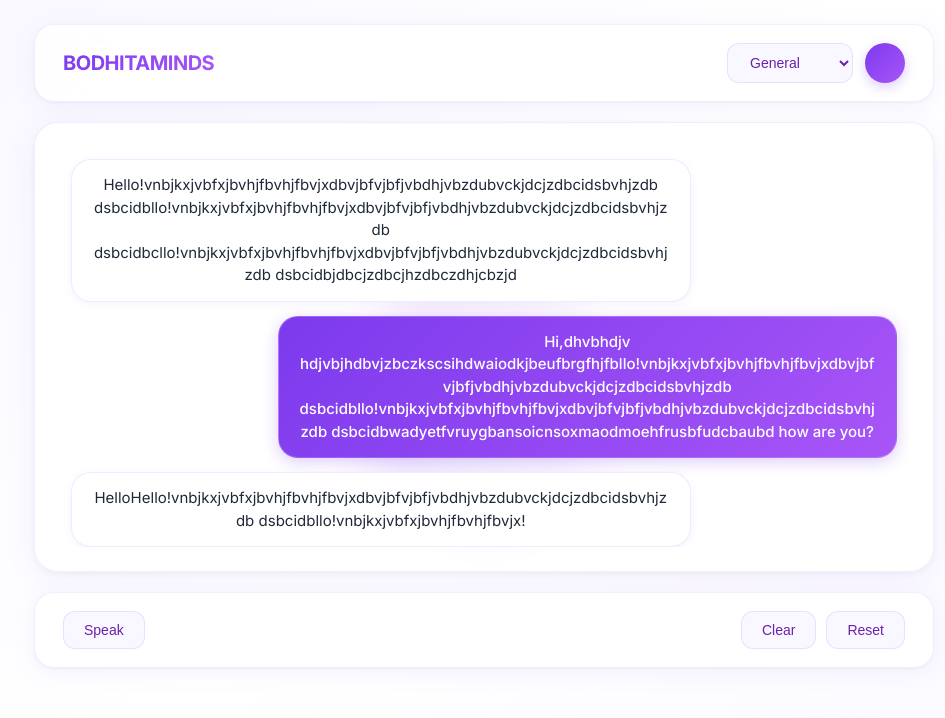
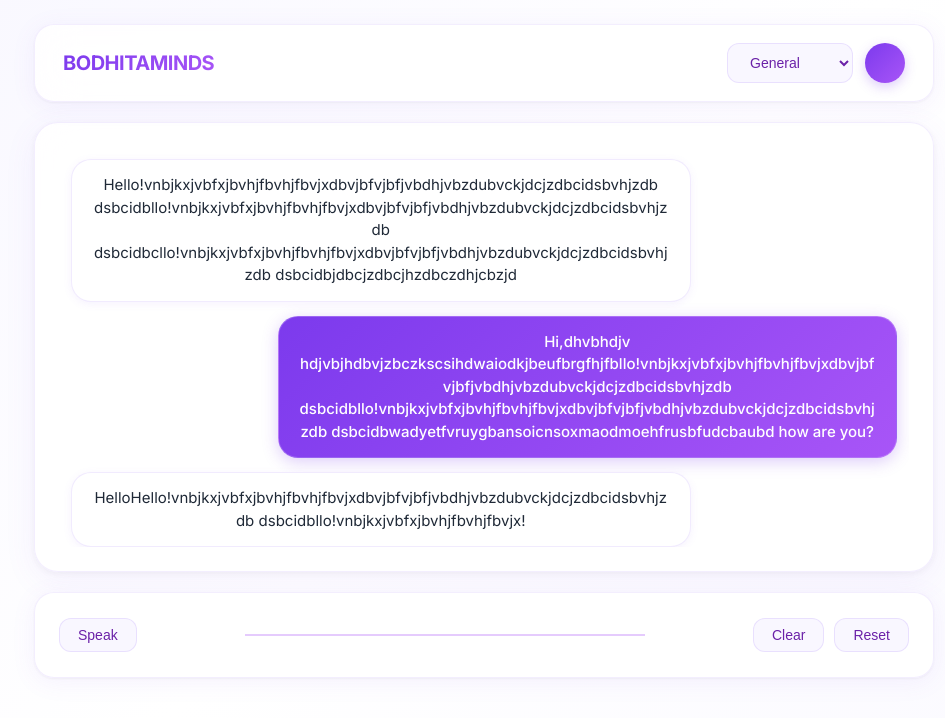
Before and after one commit to upendrakumar-17/ai-voice-agent-frontend, a React (Create React App) app: page / in a window 1280 px wide. Shown: the top 718 px of the page, without its empty margins (156-1101 px from the left). Built offline with nearby package versions, Linux system fonts and the light colour scheme; no server answers.

Commit message:
added code sirri line

```diff
--- a/src/components/Footer.jsx
+++ b/src/components/Footer.jsx
@@ -1,33 +1,37 @@
 import React, { useState } from 'react';
+import SiriWaveform from './SiriWaveform';
 import '../css/Footer.css';
 
 const Footer = () => {
-  const [showButtonOne, setShowButtonOne] = useState(true);
-  const [inputValue, setInputValue] = useState('');
+  const [isActive, setIsActive] = useState(false);
 
   return (
     <div className="footer">
       <div className="footer__button-groups">
 
-        {/* Left button (Start / Stop) */}
+        {/* Left button (Speak / Stop) */}
         <div className="footer__group footer__group--left">
-          {showButtonOne ? (
+          {!isActive ? (
             <button
               className="footer__button"
-              onClick={() => setShowButtonOne(false)}
+              onClick={() => setIsActive(true)}
             >
               Speak
             </button>
           ) : (
             <button
-              className="footer__button"
-              onClick={() => setShowButtonOne(true)}
+              className="footer__button footer__button--active"
+              onClick={() => setIsActive(false)}
             >
               Stop
             </button>
           )}
         </div>
 
+        {/* Center - Siri Waveform */}
+        <div className="footer__waveform">
+          <SiriWaveform isActive={isActive} />
+        </div>
 
         {/* Right buttons */}
         <div className="footer__group footer__group--right">
--- /dev/null
+++ b/src/components/SiriWaveform.jsx
@@ -0,0 +1,124 @@
+import React, { useRef, useEffect } from 'react';
+
+const SiriWaveform = ({ isActive }) => {
+    const canvasRef = useRef(null);
+    const animationRef = useRef(null);
+    const analyserRef = useRef(null);
+    const dataRef = useRef(null);
+
+    useEffect(() => {
+        const canvas = canvasRef.current;
+        if (!canvas) return;
+
+        const ctx = canvas.getContext('2d');
+        const width = canvas.width;
+        const height = canvas.height;
+
+        // Setup audio if active
+        if (isActive && !analyserRef.current) {
+            navigator.mediaDevices.getUserMedia({ audio: true })
+                .then((stream) => {
+                    const audioCtx = new AudioContext();
+                    const source = audioCtx.createMediaStreamSource(stream);
+                    const analyser = audioCtx.createAnalyser();
+                    analyser.fftSize = 512; // Increased for better frequency resolution
+                    analyser.smoothingTimeConstant = 0.7; // Smoother transitions
+                    source.connect(analyser);
+
+                    analyserRef.current = analyser;
+                    dataRef.current = new Uint8Array(analyser.frequencyBinCount);
+                })
+                .catch(err => console.log('Microphone access denied:', err));
+        }
+
+        const draw = () => {
+            ctx.clearRect(0, 0, width, height);
+
+            if (isActive && analyserRef.current && dataRef.current) {
+                // Get audio data
+                analyserRef.current.getByteFrequencyData(dataRef.current);
+
+                // Focus on voice frequencies (85Hz - 255Hz) for better sensitivity
+                const voiceRange = dataRef.current.slice(3, 12);
+                const avgEnergy = voiceRange.reduce((a, b) => a + b, 0) / voiceRange.length;
+                const normalizedEnergy = Math.min(avgEnergy / 180, 1); // Increased sensitivity
+
+                // Draw animated Siri-style waves
+                const time = Date.now() / 1000;
+                const numWaves = 5;
+                const centerY = height / 2;
+
+                for (let i = 0; i < numWaves; i++) {
+                    ctx.beginPath();
+
+                    const opacity = 0.8 - (i * 0.13);
+                    const gradient = ctx.createLinearGradient(0, 0, width, 0);
+                    gradient.addColorStop(0, `rgba(124, 58, 237, ${opacity * 0.3})`);
+                    gradient.addColorStop(0.5, `rgba(168, 85, 247, ${opacity})`);
+                    gradient.addColorStop(1, `rgba(124, 58, 237, ${opacity * 0.3})`);
+
+                    ctx.strokeStyle = gradient;
+                    ctx.lineWidth = 3 - (i * 0.4);
+
+                    for (let x = 0; x < width; x++) {
+                        // Calculate edge dampening - endpoints have zero displacement
+                        const normalizedX = x / width; // 0 to 1
+                        const distanceFromCenter = Math.abs(normalizedX - 0.5) * 2; // 0 at center, 1 at edges
+                        const edgeDampening = Math.pow(1 - distanceFromCenter, 3); // Cubic falloff to zero at edges
+
+                        const frequency = 0.015 + (i * 0.004);
+                        const baseAmplitude = 6 + normalizedEnergy * 35; // Increased voice response
+                        const amplitude = baseAmplitude * (1 - i * 0.18) * edgeDampening; // Apply edge dampening
+                        const phase = time * (1.5 + i * 0.4);
+
+                        const y = centerY +
+                            Math.sin(x * frequency + phase) * amplitude +
+                            Math.sin(x * frequency * 2.5 - phase * 1.3) * (amplitude * 0.6) +
+                            Math.sin(x * frequency * 0.5 + phase * 0.8) * (amplitude * 0.3);
+
+                        if (x === 0) {
+                            ctx.moveTo(x, y);
+                        } else {
+                            ctx.lineTo(x, y);
+                        }
+                    }
+
+                    ctx.stroke();
+                }
+            } else {
+                // Draw static line when not active
+                ctx.beginPath();
+                ctx.strokeStyle = 'rgba(168, 85, 247, 0.3)';
+                ctx.lineWidth = 2;
+                ctx.moveTo(0, height / 2);
+                ctx.lineTo(width, height / 2);
+                ctx.stroke();
+            }
+
+            animationRef.current = requestAnimationFrame(draw);
+        };
+
+        draw();
+
+        return () => {
+            if (animationRef.current) {
+                cancelAnimationFrame(animationRef.current);
+            }
+        };
+    }, [isActive]);
+
+    return (
+        <canvas
+            ref={canvasRef}
+            width={400}
+            height={60}
+            style={{
+                width: '100%',
+                height: '60px',
+                maxWidth: '400px'
+            }}
+        />
+    );
+};
+
+export default SiriWaveform;
--- a/src/css/Footer.css
+++ b/src/css/Footer.css
@@ -2,7 +2,7 @@
   margin: 0 auto 24px;
   width: 90%;
   max-width: 900px;
-  padding: 18px 28px;
+  padding: 12px 24px;
 
   /* Glassmorphism matching navbar */
   background: rgba(255, 255, 255, 0.85);
@@ -31,7 +31,7 @@
   display: flex;
   justify-content: space-between;
   align-items: center;
-  gap: 16px;
+  gap: 20px;
 }
 
 .footer__group {
@@ -40,7 +40,7 @@
 }
 
 .footer__button {
-  padding: 10px 20px;
+  padding: 8px 18px;
   border-radius: 12px;
   border: 1px solid rgba(139, 92, 246, 0.15);
   background: rgba(139, 92, 246, 0.05);
@@ -60,6 +60,28 @@
 
 .footer__button:active {
   transform: translateY(0);
+}
+
+.footer__button--active {
+  background: linear-gradient(135deg, #7c3aed 0%, #a855f7 100%);
+  color: #ffffff;
+  border-color: rgba(124, 58, 237, 0.3);
+  box-shadow: 0 4px 12px rgba(124, 58, 237, 0.25);
+}
+
+.footer__button--active:hover {
+  box-shadow: 0 6px 16px rgba(124, 58, 237, 0.35);
+}
+
+/* Siri Waveform in center */
+.footer__waveform {
+  flex-grow: 1;
+  max-width: 400px;
+  height: 60px;
+  display: flex;
+  align-items: center;
+  justify-content: center;
+  position: relative;
 }
 
 .footer__center-text {
--- a/src/css/Home.css
+++ b/src/css/Home.css
@@ -8,15 +8,3 @@
   position: relative;
   overflow: hidden;
 }
-
-/* Voice orb background - centered behind everything */
-.voice-orb-container {
-  position: fixed;
-  top: 50%;
-  left: 50%;
-  transform: translate(-50%, -50%);
-  width: 500px;
-  height: 500px;
-  z-index: 0;
-  pointer-events: none;
-}
--- a/src/pages/Home.jsx
+++ b/src/pages/Home.jsx
@@ -1,16 +1,11 @@
 import ChatContainer from "../components/ChatContainer";
 import Footer from "../components/Footer";
 import Navbar from "../components/Navbar";
-import LiquidVoiceOrb from "../components/sphere";
 import "../css/Home.css";
 
 const Home = () => {
   return (
     <div className="home-wrapper">
-      <div className="voice-orb-container">
-        <LiquidVoiceOrb />
-      </div>
-
       <Navbar />
       <ChatContainer />
       <Footer />
```
